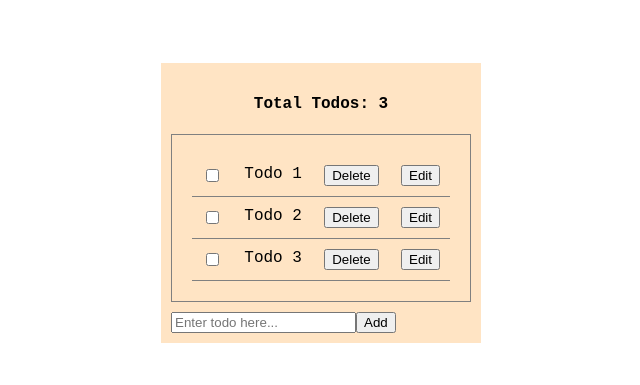
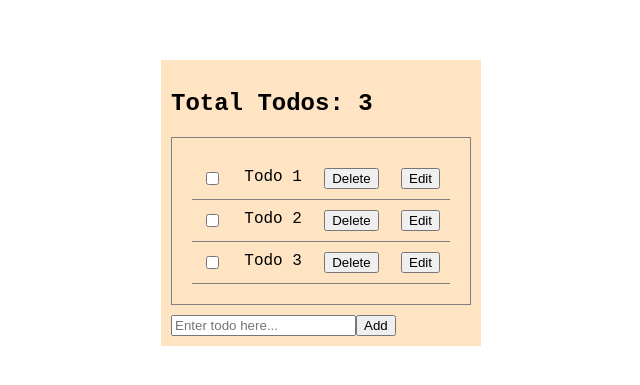
Before and after one commit to billymohajeri/javascript-todo-app, a plain HTML site: page index.html in a window 1280 px wide. Shown: the part 197-582 px from the top of the page, without its empty margins (319-959 px from the left). Drawn offline with Linux system fonts and the light colour scheme.

Commit message:
Change h4 to h1

```diff
--- a/index.html
+++ b/index.html
@@ -9,7 +9,7 @@
   </head>
   <body>
     <section class="main-container">
-      <h4 id="count"></h4>
+      <h1 id="count"></h1>
       <ul class="list-container"></ul>
       <section class="add-container">
         <input
```
